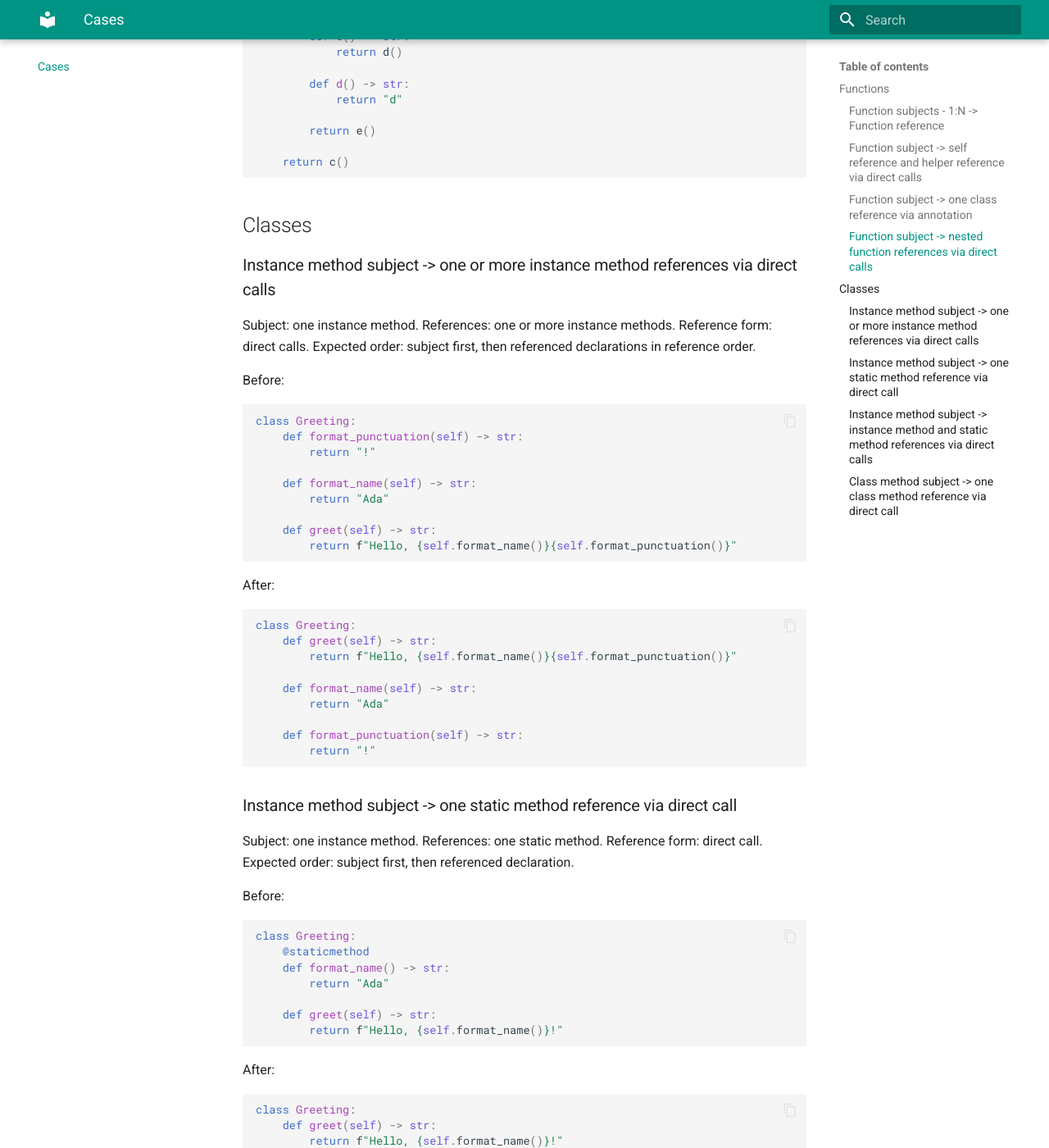
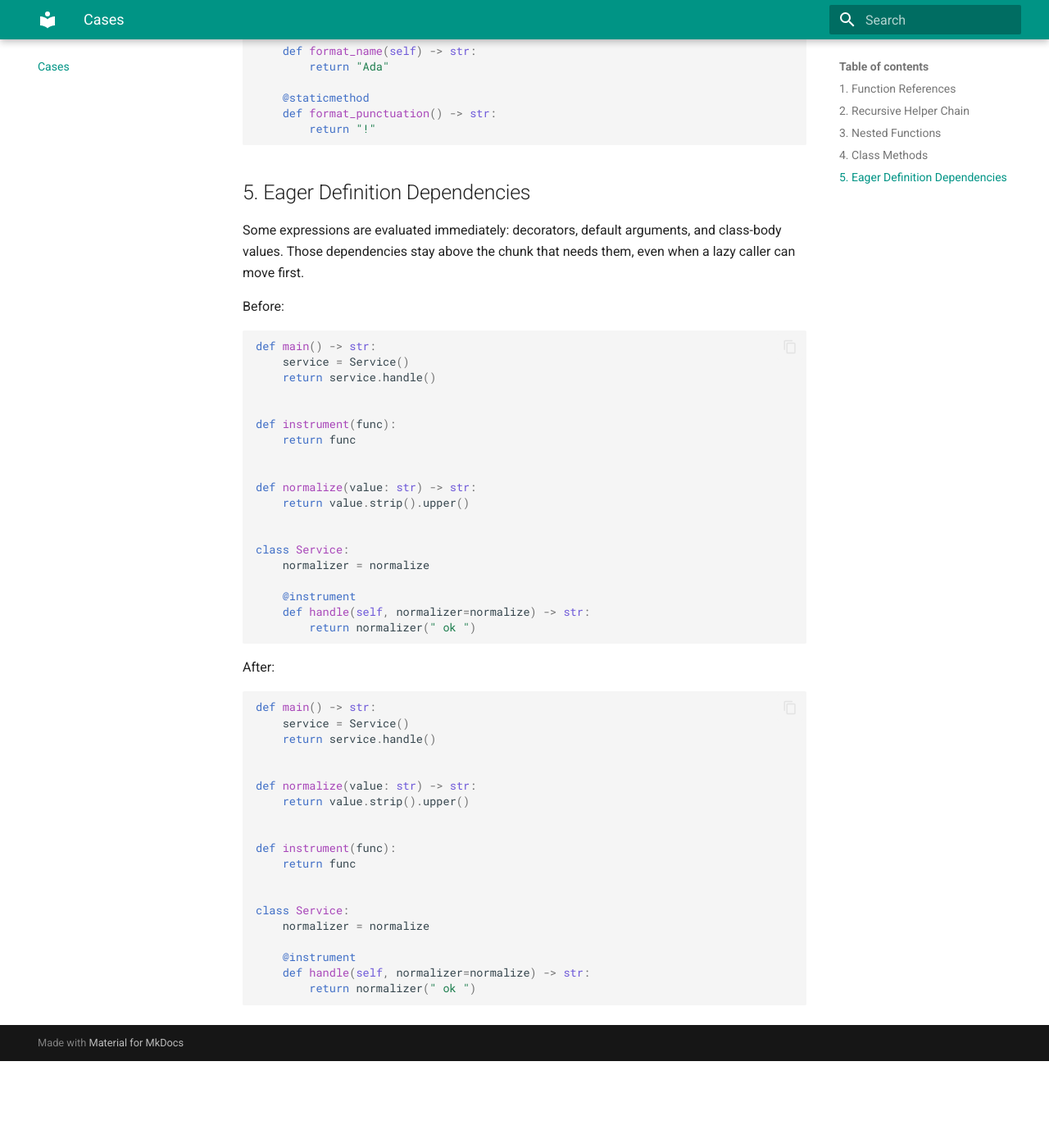
Before and after one commit to Snusmumr1000/pystepdowner, an MkDocs documentation site: the page built from docs/cases.md, in a window 1280 px wide and 1400 px high, scrolled down 3265 px. Shown: the whole window at 82% size. Built offline with MkDocs 1.6.1 and Material for MkDocs 9.7.7, drawn with Linux system fonts in a browser that asks for light colours; after the commit the page ends 4559 px from its top, so only the background shows below that; some of the changed text lies outside the part shown.

Commit message:
Refactor cases into progressive examples

````diff
--- a/docs/cases.md
+++ b/docs/cases.md
@@ -1,23 +1,23 @@
 # Cases
 
-Case names follow the pattern: `{subject kind} subject -> {reference cardinality} {target kind} reference(s) via {reference form}`.
+These cases progress from simple function ordering to runtime-sensitive dependencies.
 
-## Functions
+## 1. Function References
 
 --8<-- "docs/includes/cases/function-references.md"
 
+## 2. Recursive Helper Chain
+
 --8<-- "docs/includes/cases/function-calls-recursive-function-and-helper.md"
 
---8<-- "docs/includes/cases/function-annotation-references-class.md"
+## 3. Nested Functions
 
 --8<-- "docs/includes/cases/function-contains-nested-function-references.md"
 
-## Classes
-
---8<-- "docs/includes/cases/class-method-calls-two-methods.md"
-
---8<-- "docs/includes/cases/class-method-calls-static-method.md"
+## 4. Class Methods
 
 --8<-- "docs/includes/cases/class-method-calls-instance-and-static-methods.md"
 
---8<-- "docs/includes/cases/classmethod-calls-classmethod.md"
+## 5. Eager Definition Dependencies
+
+--8<-- "docs/includes/cases/eager-definition-dependencies.md"
--- a/docs/docs_src/cases/function_annotation_references_class/before.py
+++ /dev/null
@@ -1,6 +0,0 @@
-class User:
-    pass
-
-
-def process(user: User) -> str:
-    return user.__class__.__name__
--- a/docs/includes/cases/class-method-calls-instance-and-static-methods.md
+++ b/docs/includes/cases/class-method-calls-instance-and-static-methods.md
@@ -1,6 +1,4 @@
-### Instance method subject -> instance method and static method references via direct calls
-
-Subject: one instance method. References: one instance method and one static method. Reference form: direct calls. Expected order: subject first, then referenced declarations in reference order.
+Methods are reordered within the class body. Instance and static method references follow the public method that uses them.
 
 Before:
 
--- a/docs/includes/cases/class-method-calls-static-method.md
+++ /dev/null
@@ -1,15 +0,0 @@
-### Instance method subject -> one static method reference via direct call
-
-Subject: one instance method. References: one static method. Reference form: direct call. Expected order: subject first, then referenced declaration.
-
-Before:
-
-```python
---8<-- "docs/docs_src/cases/class_method_calls_static_method/before.py"
-```
-
-After:
-
-```python
---8<-- "docs/docs_src/cases/class_method_calls_static_method/after.py"
-```
--- a/docs/includes/cases/class-method-calls-two-methods.md
+++ /dev/null
@@ -1,15 +0,0 @@
-### Instance method subject -> one or more instance method references via direct calls
-
-Subject: one instance method. References: one or more instance methods. Reference form: direct calls. Expected order: subject first, then referenced declarations in reference order.
-
-Before:
-
-```python
---8<-- "docs/docs_src/cases/class_method_calls_two_methods/before.py"
-```
-
-After:
-
-```python
---8<-- "docs/docs_src/cases/class_method_calls_two_methods/after.py"
-```
--- a/docs/includes/cases/classmethod-calls-classmethod.md
+++ /dev/null
@@ -1,15 +0,0 @@
-### Class method subject -> one class method reference via direct call
-
-Subject: one class method. References: one class method. Reference form: direct call through `cls`. Expected order: subject first, then referenced declaration.
-
-Before:
-
-```python
---8<-- "docs/docs_src/cases/classmethod_calls_classmethod/before.py"
-```
-
-After:
-
-```python
---8<-- "docs/docs_src/cases/classmethod_calls_classmethod/after.py"
-```
--- /dev/null
+++ b/docs/includes/cases/eager-definition-dependencies.md
@@ -0,0 +1,13 @@
+Some expressions are evaluated immediately: decorators, default arguments, and class-body values. Those dependencies stay above the chunk that needs them, even when a lazy caller can move first.
+
+Before:
+
+```python
+--8<-- "docs/docs_src/cases/eager_definition_dependencies/before.py"
+```
+
+After:
+
+```python
+--8<-- "docs/docs_src/cases/eager_definition_dependencies/after.py"
+```
--- a/docs/includes/cases/function-annotation-references-class.md
+++ /dev/null
@@ -1,15 +0,0 @@
-### Function subject -> one class reference via annotation
-
-Subject: one module-level function. References: one class. Reference form: parameter annotation. Expected order: subject first, then referenced class declaration.
-
-Before:
-
-```python
---8<-- "docs/docs_src/cases/function_annotation_references_class/before.py"
-```
-
-After:
-
-```python
---8<-- "docs/docs_src/cases/function_annotation_references_class/after.py"
-```
--- a/docs/includes/cases/function-calls-recursive-function-and-helper.md
+++ b/docs/includes/cases/function-calls-recursive-function-and-helper.md
@@ -1,6 +1,4 @@
-### Function subject -> self reference and helper reference via direct calls
-
-Subject: one recursive module-level function. References: itself and one module-level helper function. Reference form: direct calls. Expected order: subject first, then referenced helper declarations in reference order.
+A recursive function stays first, followed by the non-recursive helpers it reaches.
 
 Before:
 
--- a/docs/includes/cases/function-contains-nested-function-references.md
+++ b/docs/includes/cases/function-contains-nested-function-references.md
@@ -1,6 +1,4 @@
-### Function subject -> nested function references via direct calls
-
-Subject: one module-level function containing local functions. References: nested local functions at multiple nesting levels. Reference form: direct calls. Expected order: each local subject first, then its referenced local declarations.
+Nested scopes are reordered independently, preserving the same top-down reading flow inside the outer function.
 
 Before:
 
--- a/docs/includes/cases/function-references.md
+++ b/docs/includes/cases/function-references.md
@@ -1,6 +1,4 @@
-### Function subjects - 1:N -> Function reference
-
-Subject: one module-level function. References: one or more module-level functions. Reference form: lazy evaluation. Expected order: subject first, then referenced declarations in their first appearance order.
+The caller moves above the helpers it uses. Function bodies are lazy, so helpers may safely be defined below the caller.
 
 Before:
 
````
Also changed, not shown: docs/docs_src/cases/class_method_calls_static_method/after.py (deleted, +0 -7 lines), docs/docs_src/cases/class_method_calls_static_method/before.py (deleted, +0 -7 lines), docs/docs_src/cases/class_method_calls_two_methods/after.py (deleted, +0 -9 lines), docs/docs_src/cases/class_method_calls_two_methods/before.py (deleted, +0 -9 lines), docs/docs_src/cases/classmethod_calls_classmethod/after.py (deleted, +0 -8 lines), docs/docs_src/cases/classmethod_calls_classmethod/before.py (deleted, +0 -8 lines), docs/docs_src/cases/eager_definition_dependencies/after.py (added, +19 -0 lines), docs/docs_src/cases/eager_definition_dependencies/before.py (added, +19 -0 lines), docs/docs_src/cases/function_annotation_references_class/after.py (deleted, +0 -9 lines).
